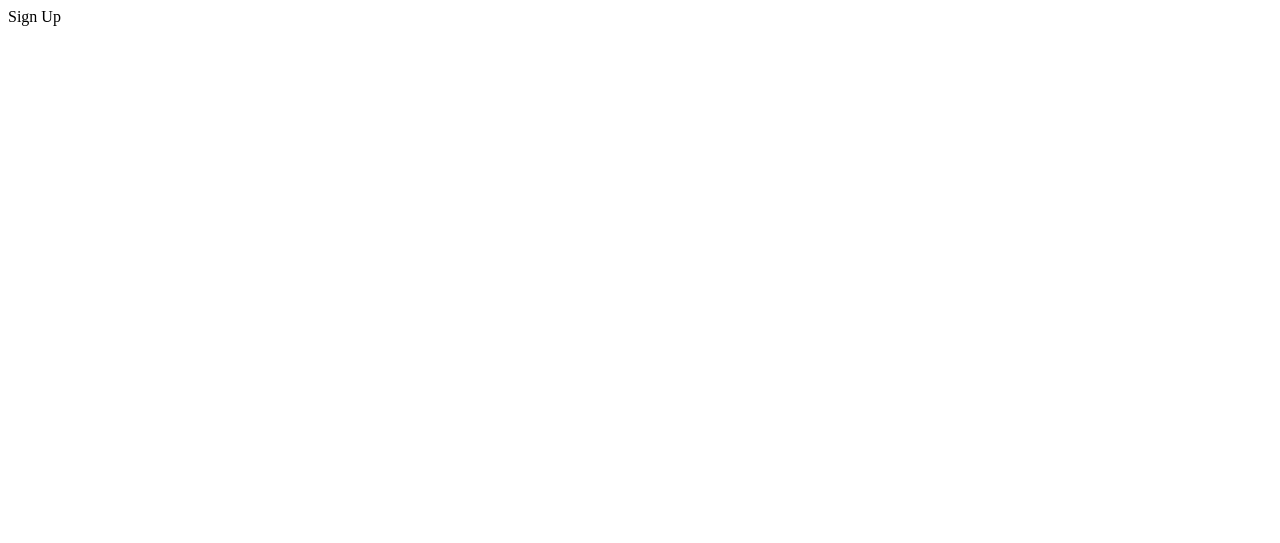
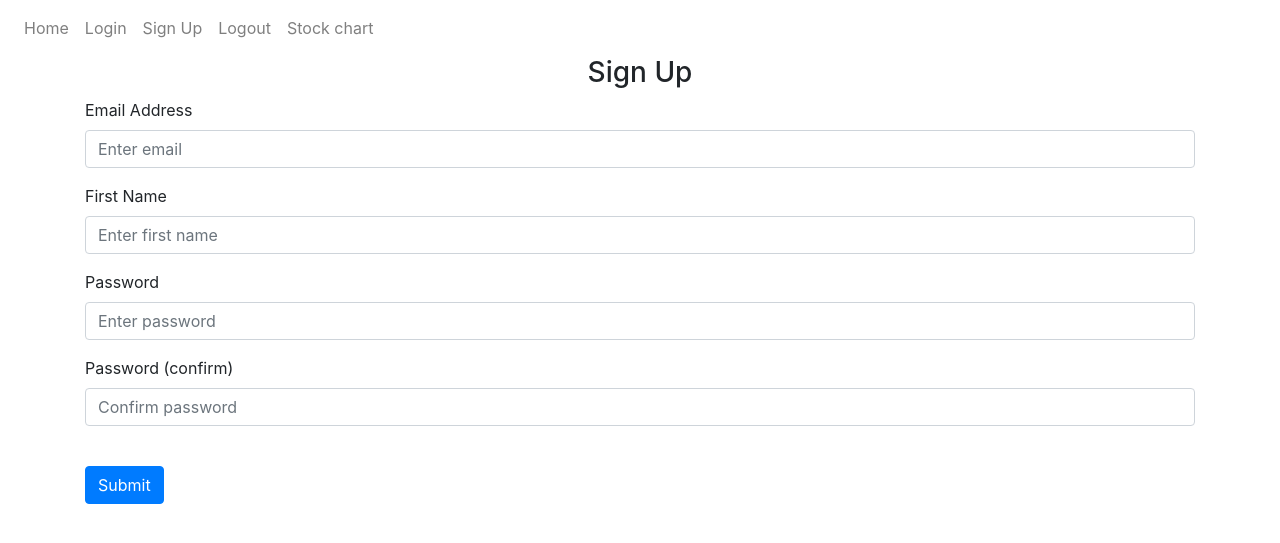
Before and after one commit to RainerTal/Flask-web, a Flask app: page /sign-up in a window 1280 px wide. Before the commit the part shown is almost empty. Shown: the top 543 px of the page. Run offline with Flask 3, Linux system fonts and the light colour scheme; some libraries are stand-ins or nearby versions.

Commit message:
Created htmls for all sites and added POST/GET methods for auth.py and created basic forms for sign up and log in

```diff
--- a/website/auth.py
+++ b/website/auth.py
@@ -1,19 +1,20 @@
-from flask import Blueprint
+from flask import Blueprint, render_template, request
 
 auth = Blueprint('auth', __name__)
 
-@auth.route('/login')
+@auth.route('/login', methods=["GET", "POST"])
 def login():
-    return('<p>Login</p>')
+    data = request.form
+    return render_template("login.html", boolean=True)
 
 @auth.route('/logout')
 def logout():
     return('<p>Logout</p>')
 
-@auth.route('/sign-up')
+@auth.route('/sign-up', methods=["GET", "POST"])
 def signup():
-    return('<p>Sign Up</p>')
+    return render_template("sign_up.html")
 
 @auth.route("/stock")
 def stock():
-    return('<p>Stock</p>')
+    return render_template("stock.html")
--- a/website/templates/base.html
+++ b/website/templates/base.html
@@ -36,6 +36,12 @@
         </div>
     </nav>
 
+    <div class="container">
+        {% block content %}
+        {% endblock %}
+
+    </div>
+
     <script src="https://code.jquery.com/jquery-3.4.1.slim.min.js"></script>
     <script src="https://cdn.jsdelivr.net/npm/popper.js@1.16.0/dist/umd/popper.min.js"></script>
     <script src="https://stackpath.bootstrapcdn.com/bootstrap/4.4.1/js/bootstrap.min.js"></script>
--- a/website/templates/home.html
+++ b/website/templates/home.html
@@ -1 +1,5 @@
 {% extends 'base.html' %} {% block title %}Home{% endblock %}
+
+{% block content %}
+
+{% endblock %}
--- /dev/null
+++ b/website/templates/sign_up.html
@@ -0,0 +1,32 @@
+{% extends 'base.html' %} {% block title %}Sign Up{% endblock %}
+
+{% block content %}
+<form method="POST">
+    <h3 align="center">Sign Up</h3>
+    <div class="form-group">
+        <label for="email">Email Address</label>
+        <input type="email" class="form-control" id="email" name="email" placeholder="Enter email">
+    </div>
+
+    <div class="form-group">
+        <label for="firstName">First Name</label>
+        <input type="text" class="form-control" id="firstName" name="firstName" placeholder="Enter first name">
+    </div>
+
+    <div class="form-group">
+        <label for="password1">Password</label>
+        <input type="password" class="form-control" id="password1" name="password1" placeholder="Enter password">
+    </div>
+
+    <div class="form-group">
+        <label for="confirm">Password (confirm)</label>
+        <input type="password" class="form-control" id="password2" name="password2" placeholder="Confirm password">
+    </div>
+
+    <br />
+    <button type="submit" class="btn btn-primary">Submit</button>
+
+</form>
+
+
+{% endblock %}
--- /dev/null
+++ b/website/templates/stock.html
@@ -0,0 +1,5 @@
+{% extends 'base.html' %} {% block title %}Stock chart{% endblock %}
+
+{% block content %}
+<h1>This is the Stock page</h1>
+{% endblock %}
```
Also changed, not shown: website/templates/login.html (added, +20 -0 lines).
